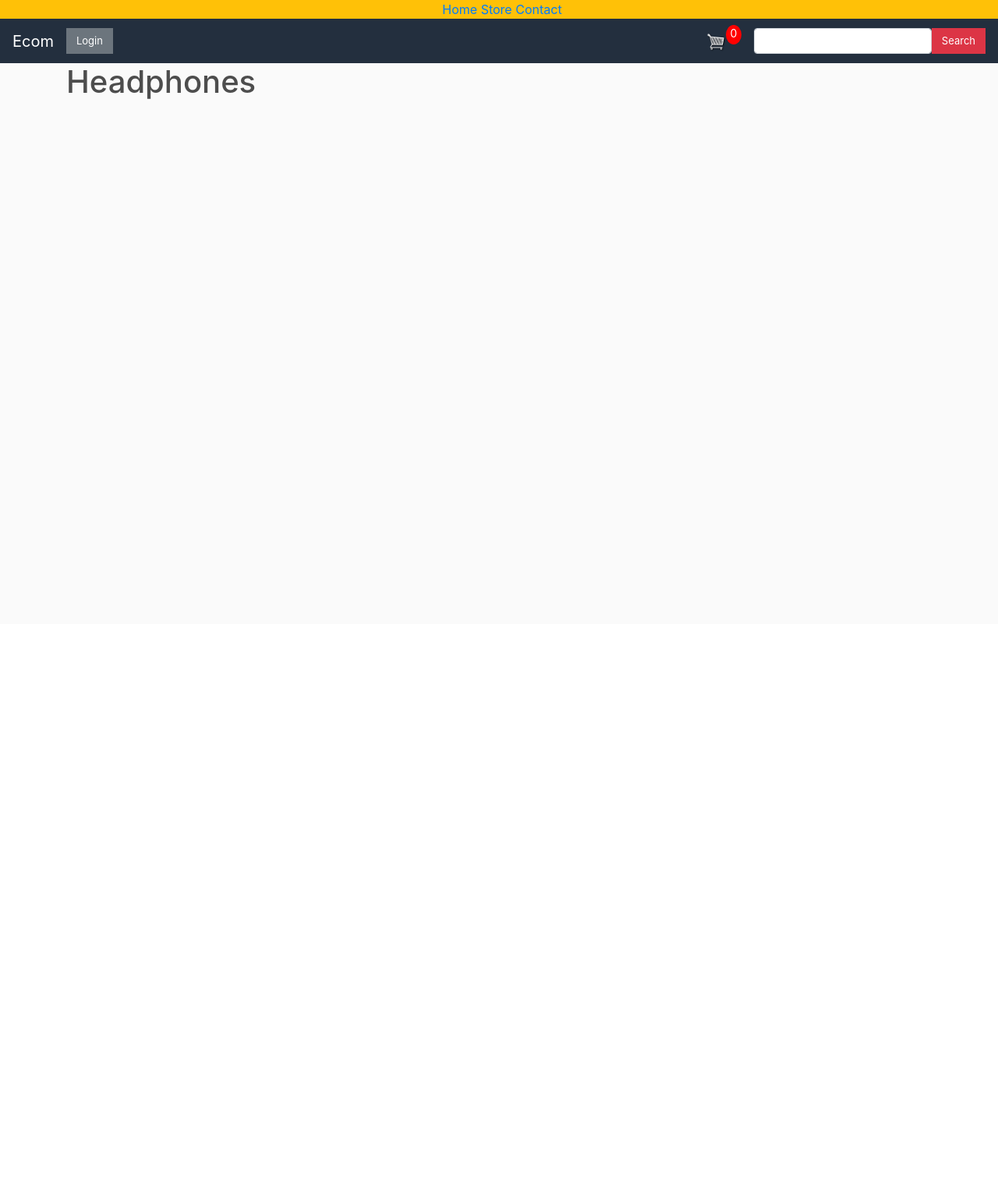
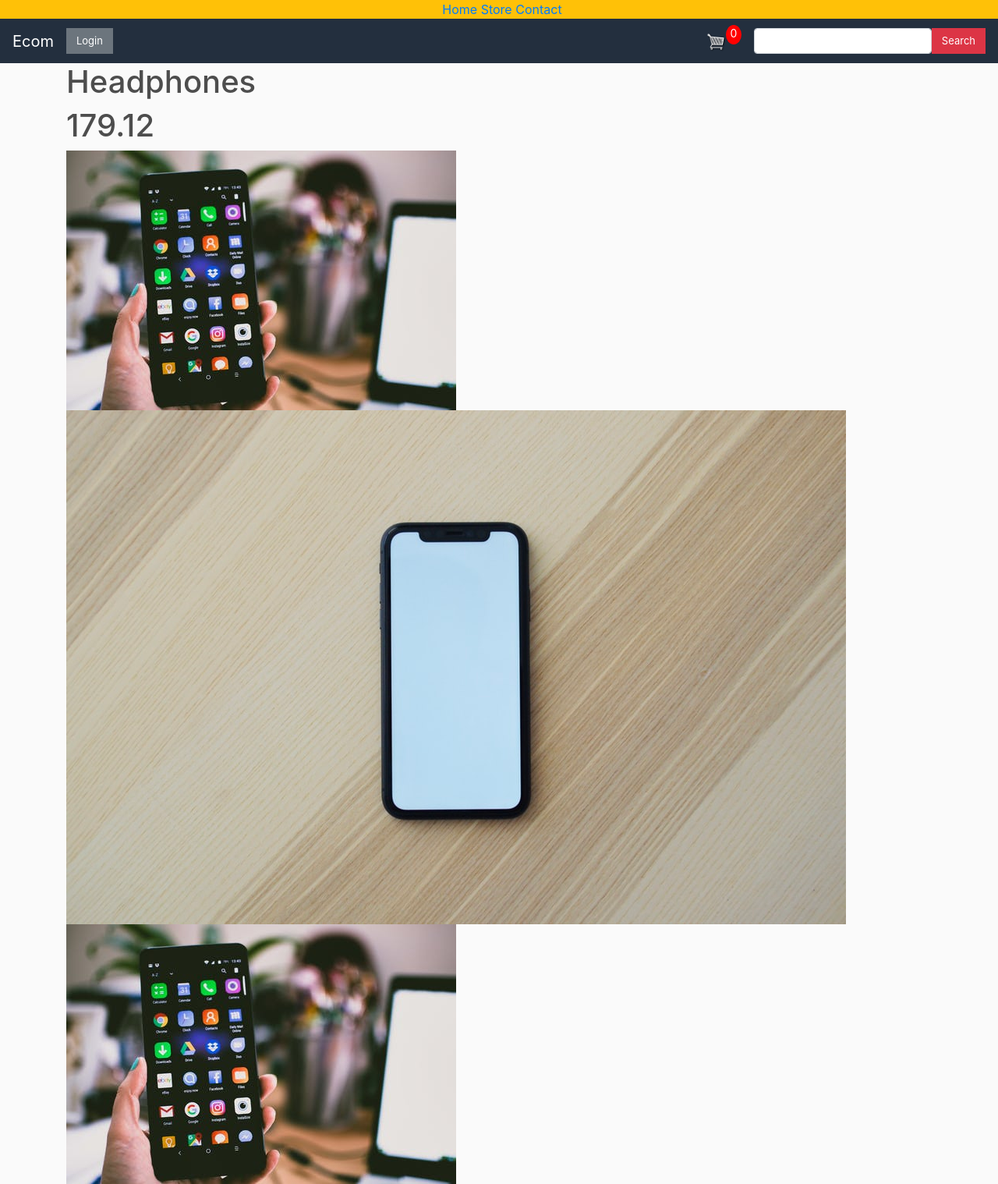
Before and after one commit to ayanchyaziz123/mobile_store_project_300_django, a Django app: page /user_view/1 in a window 1280 px wide. Shown: the whole page at 78% size. Before the commit the page ends 127 px from the top, so only its background shows below. Run offline with Django 3.2, Linux system fonts and the light colour scheme; data comes from the database, SQL or seed files in the repository; some libraries are stand-ins or nearby versions.

Commit message:
edit img

```diff
--- a/templates/user_panel/search.html
+++ b/templates/user_panel/search.html
@@ -53,7 +53,7 @@
 
                         <div class="mt-3">
 
-                            <img style="float:left;" class="d-inline-block" src="{{ post.get_photoURL1 }}" height=80;
+                            <img style="float:left;" class="d-inline-block" src="{{ post.imageURL1 }}" height=80;
                                 width=80; alt="abc">
 
 
--- a/templates/user_panel/view.html
+++ b/templates/user_panel/view.html
@@ -7,6 +7,10 @@
 
 
 <h1>{{pro.name}}</h1>
+<h1>{{pro.price}}</h1>
+<img src="{{pro.imageURL1}}"/>
+<img src="{{pro.imageURL2}}"/>
+<img src="{{pro.imageURL3}}"/>
 
 
 
```
